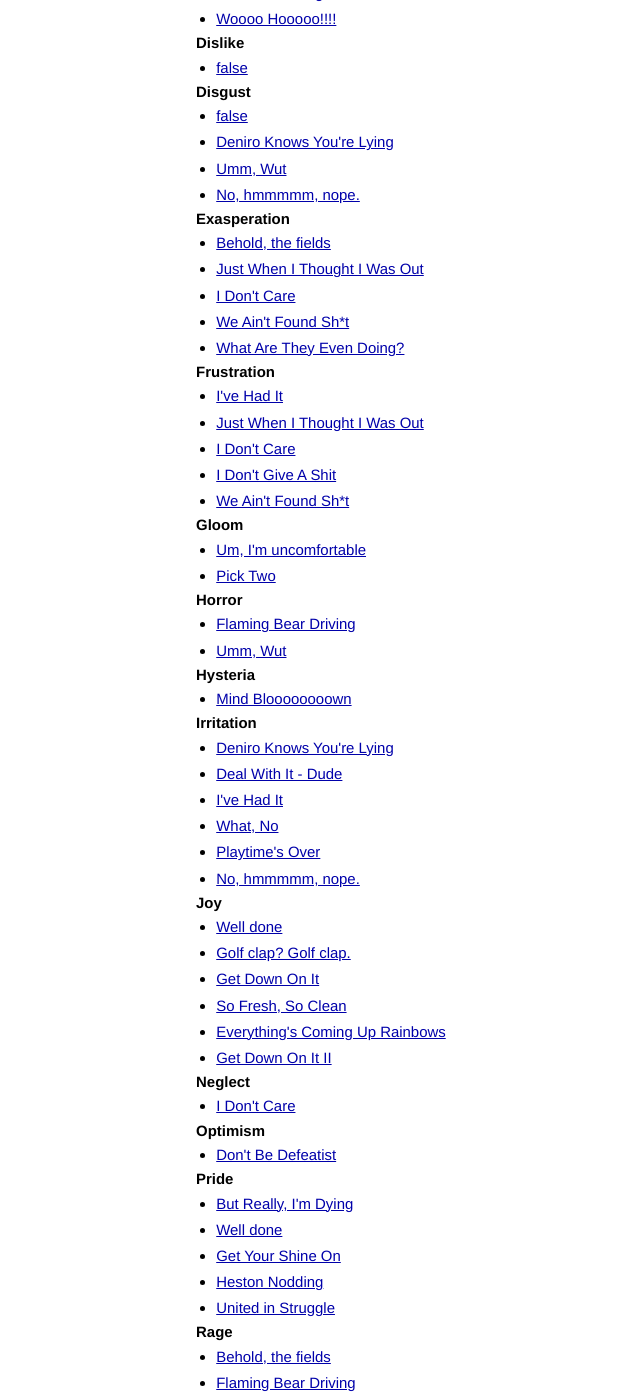
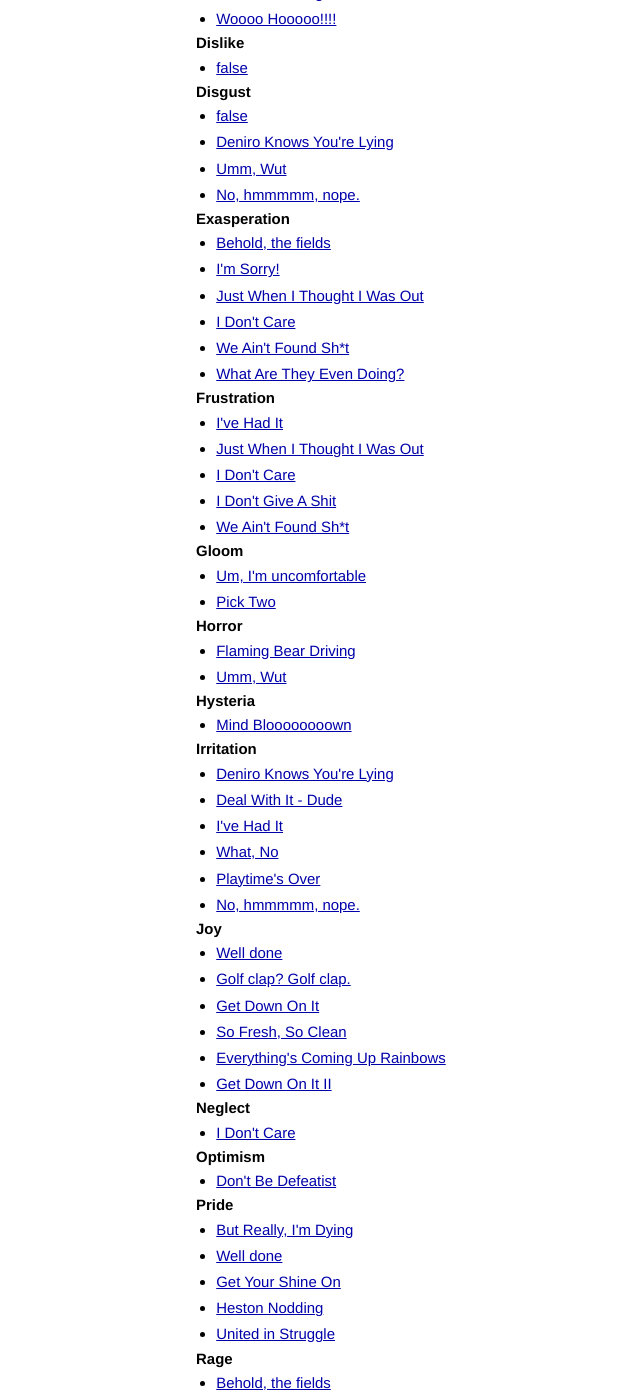
Before and after one commit to jschairb/zeitgeist, a Jekyll site: the page built from index.html, in a window 1280 px wide and 1400 px high, scrolled down 674 px. Shown: the whole window, without its empty margins (130-770 px from the left). Built offline with Jekyll 4.4.1, drawn with Linux system fonts in a browser that asks for light colours; Markdown is read by kramdown in place of the engine named in the settings; some of the changed text lies outside the part shown.

Commit message:
I'm SORRY

```diff
--- a/_data/categories.yaml
+++ b/_data/categories.yaml
@@ -31,6 +31,7 @@ Disgust:
   - robert-downey-nope
 Exasperation:
   - behold-the-fields
+  - i-m-sorry
   - just-when-i-thought-i-was-out
   - tommie-lee-jones-don-t-care
   - we-aint-found
@@ -80,10 +81,13 @@ Rage:
   - playtime-s-over
   - robert-downey-nope
   - wtf-montage
+Remorse:
+  - i-m-sorry
 Sadness:
   - norbit-uncomfortable
   - red-don-t-give-a-shit
 Shame:
+  - i-m-sorry
   - jesse-disbelief
   - norbit-uncomfortable
   - robert-downey-nope
--- a/_data/images.yaml
+++ b/_data/images.yaml
@@ -55,6 +55,9 @@ he-ll-flip-ya:
 heston-nodding:
   file: heston-nodding.gif
   name: Heston Nodding
+i-m-sorry:
+  file: i-m-sorry.jpg
+  name: "I'm Sorry!"
 i-ve-had-it:
   file: i-ve-had-it.gif
   name: "I've Had It"
```
Also changed, not shown: images/i-m-sorry.jpg (added).
